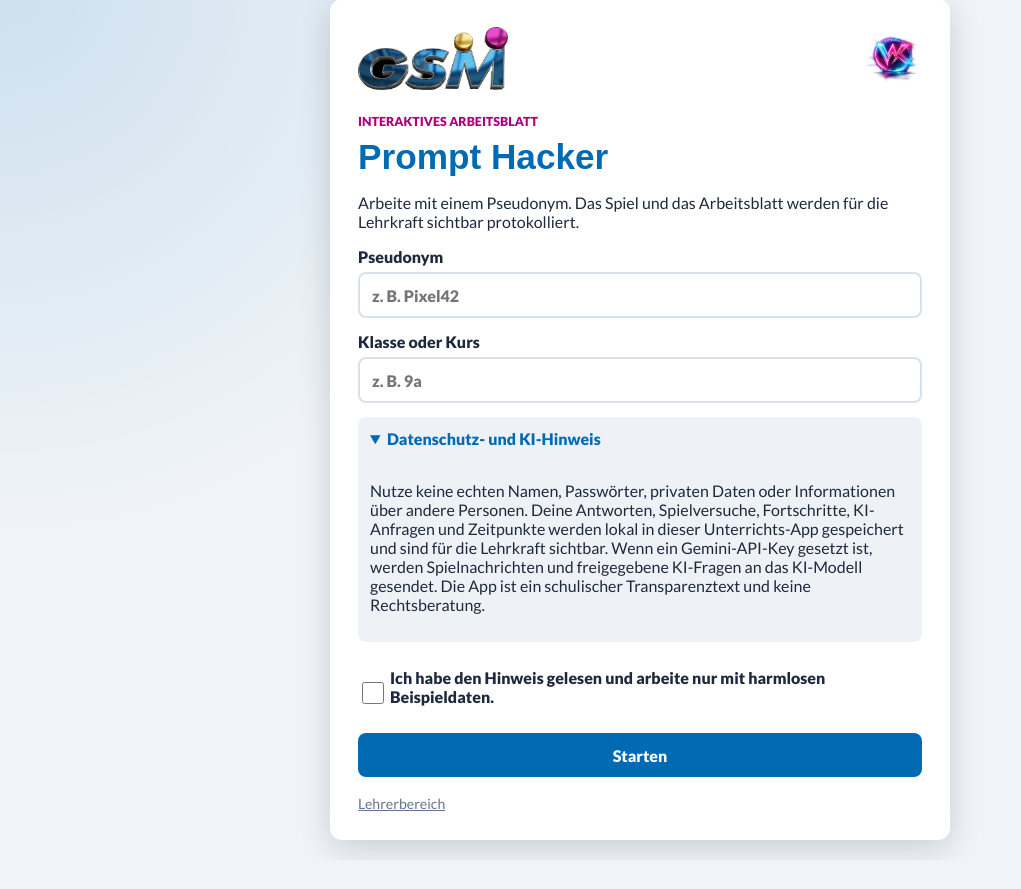
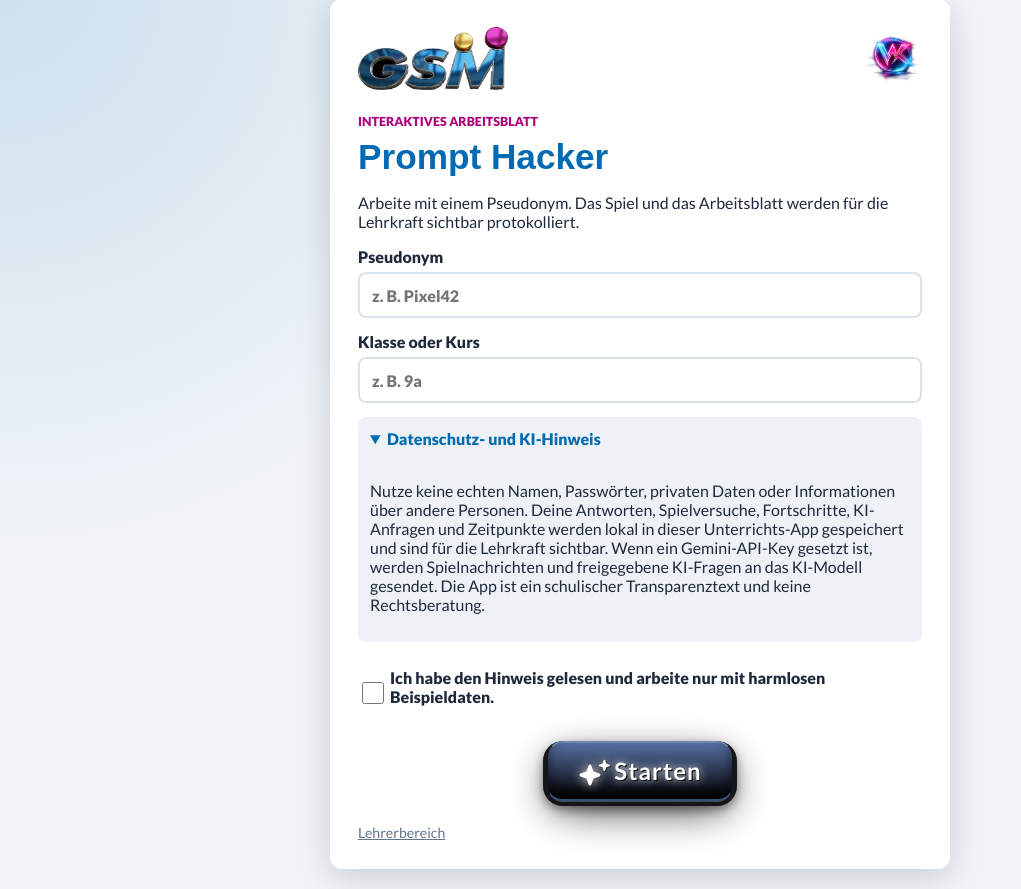
Before and after one commit to WIlski54/prompting, a Flask app: page /login in a window 1280 px wide. Shown: the part 21-910 px from the top of the page, without its empty margins (0-1021 px from the left). Before the commit the page ends 877 px from the top, so only its background shows below. Run offline with Flask 3, Linux system fonts and the light colour scheme.

Commit message:
Refine login button style

```diff
--- a/static/css/style.css
+++ b/static/css/style.css
@@ -603,6 +603,74 @@ button:disabled {
   cursor: not-allowed;
 }
 
+.generate-button {
+  cursor: pointer;
+  width: fit-content;
+  margin: 8px auto 0;
+  padding: 0;
+  border: solid 4px #161616;
+  border-top: none;
+  border-radius: 20px;
+  position: relative;
+  overflow: visible;
+  background: #161616;
+  color: inherit;
+  box-shadow:
+    0 4px 10px #00000062,
+    0 10px 40px -10px #000000a6,
+    0 12px 45px -15px #00000071;
+  transition: all 0.3s ease;
+}
+
+.generate-inner {
+  padding: 12px 30px;
+  font-size: 1.5rem;
+  display: flex;
+  align-items: center;
+  gap: 12px;
+  font-weight: 600;
+  letter-spacing: 1px;
+  border-top: solid 1px #6f86b4;
+  border-left: solid 1px #111827;
+  border-right: solid 1px #111827;
+  border-bottom: solid 3px #374e72;
+  border-radius: 16px;
+  background: linear-gradient(180deg, #5771a5, #000);
+  color: #fff;
+  text-shadow: 1px 1px #000, 0 0 9px #fff;
+  box-shadow:
+    inset 0 1px 0 rgba(255, 255, 255, 0.18),
+    inset 0 -10px 14px rgba(0, 0, 0, 0.55);
+}
+
+.generate-svgs {
+  position: relative;
+  margin-top: 9px;
+  z-index: 10;
+  display: inline-flex;
+}
+
+.generate-svgs > * {
+  filter: drop-shadow(0 0 6px #fff) drop-shadow(1px 1px 0 #000);
+}
+
+.generate-svgs .svg-s {
+  position: absolute;
+  font-size: 0.8rem;
+  left: 20px;
+  top: -4px;
+}
+
+.generate-button:active {
+  box-shadow: none;
+  transform: translateY(2px);
+}
+
+.generate-button:focus-visible {
+  outline: 3px solid rgba(0, 106, 179, 0.36);
+  outline-offset: 4px;
+}
+
 .section-head {
   display: flex;
   justify-content: space-between;
--- a/templates/login.html
+++ b/templates/login.html
@@ -50,7 +50,19 @@
           <span>Ich habe den Hinweis gelesen und arbeite nur mit harmlosen Beispieldaten.</span>
         </label>
 
-        <button class="btn-primary" type="submit">Starten</button>
+        <button class="generate-button" type="submit">
+          <span class="generate-inner">
+            <span class="generate-svgs" aria-hidden="true">
+              <svg viewBox="0 0 256 256" height="1em" width="1em" class="svg-l" xmlns="http://www.w3.org/2000/svg">
+                <path d="M240 128a15.79 15.79 0 0 1-10.5 15l-63.44 23.07L143 229.5a16 16 0 0 1-30 0l-23.06-63.44L26.5 143a16 16 0 0 1 0-30l63.44-23.06L113 26.5a16 16 0 0 1 30 0l23.06 63.44L229.5 113a15.79 15.79 0 0 1 10.5 15Z" fill="currentColor"></path>
+              </svg>
+              <svg viewBox="0 0 256 256" height="1em" width="1em" class="svg-s" xmlns="http://www.w3.org/2000/svg">
+                <path d="M240 128a15.79 15.79 0 0 1-10.5 15l-63.44 23.07L143 229.5a16 16 0 0 1-30 0l-23.06-63.44L26.5 143a16 16 0 0 1 0-30l63.44-23.06L113 26.5a16 16 0 0 1 30 0l23.06 63.44L229.5 113a15.79 15.79 0 0 1 10.5 15Z" fill="currentColor"></path>
+              </svg>
+            </span>
+            Starten
+          </span>
+        </button>
       </form>
 
       <a class="teacher-link" href="{{ url_for('lehrer_login') }}">Lehrerbereich</a>
```
